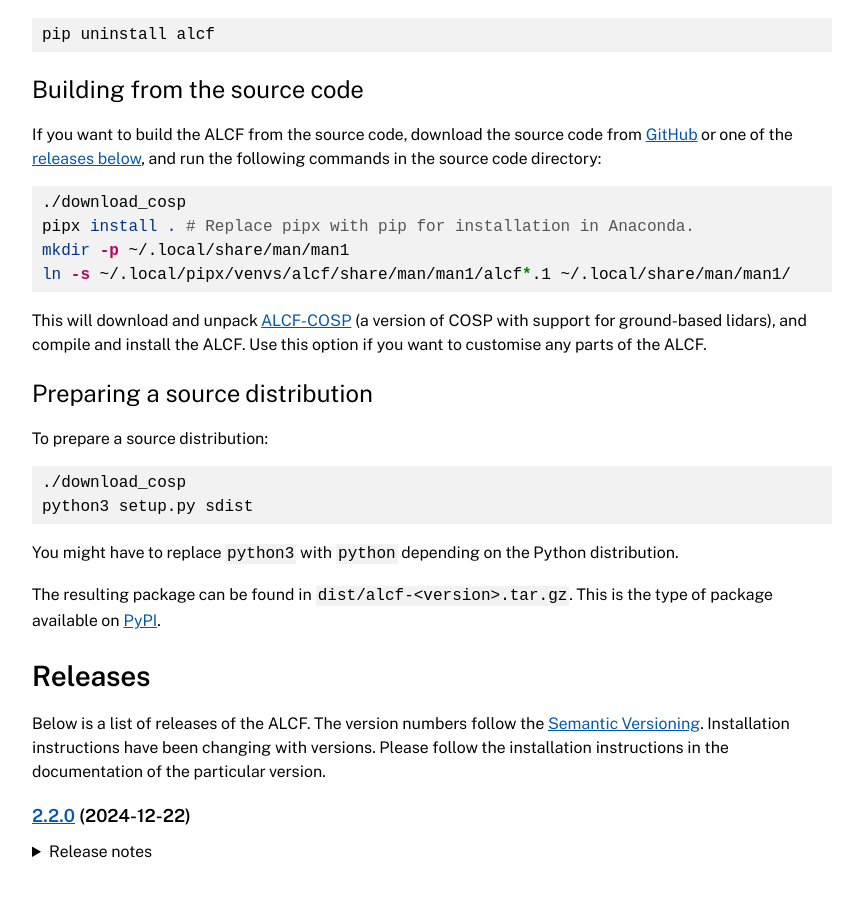
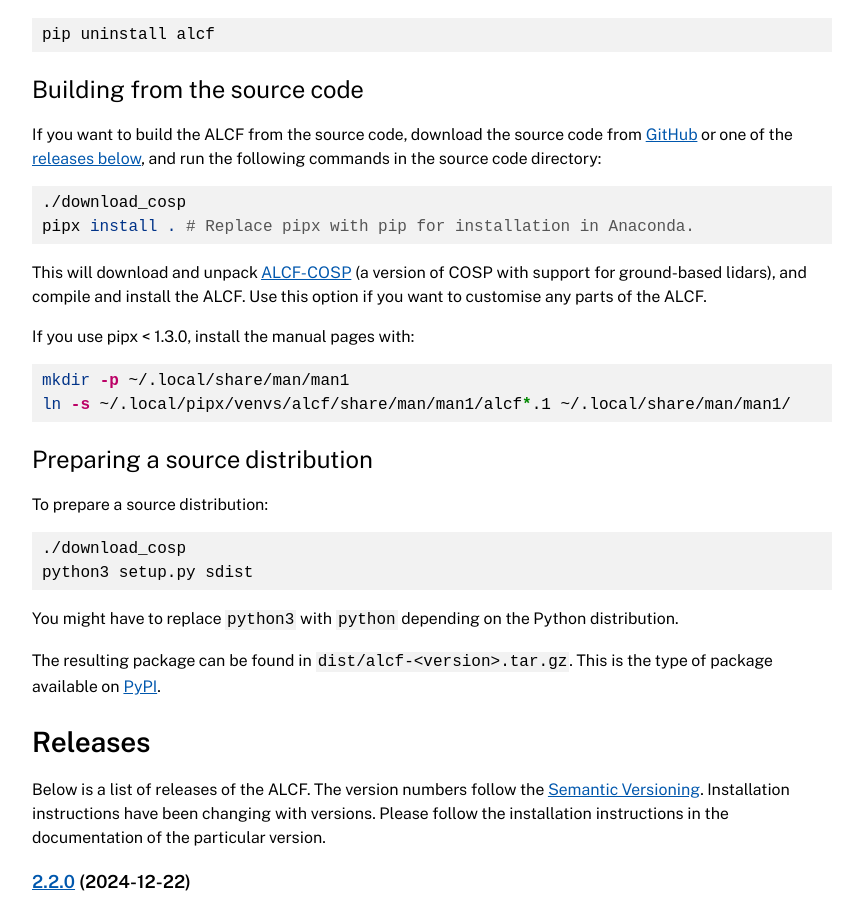
Before and after one commit to alcf-lidar/alcf, a Jekyll site: the page built from docs/installation/index.md, in a window 1280 px wide and 900 px high, scrolled down 4030 px. Shown: the whole window, without its empty margins (208-1071 px from the left). Built offline with Jekyll 4.4.1, drawn with Linux system fonts in a browser that asks for light colours.

Commit message:
docs: Improve installation instructions

````diff
--- a/docs/installation/index.md
+++ b/docs/installation/index.md
@@ -180,14 +180,19 @@ below](#releases), and run the following commands in the source code directory:
 ```sh
 ./download_cosp
 pipx install . # Replace pipx with pip for installation in Anaconda.
-mkdir -p ~/.local/share/man/man1
-ln -s ~/.local/pipx/venvs/alcf/share/man/man1/alcf*.1 ~/.local/share/man/man1/
 ```
 
 This will download and unpack [ALCF-COSP](https://github.com/alcf-lidar/alcf-cosp)
 (a version of COSP with support for ground-based lidars), and compile and
 install the ALCF. Use this option if you want to customise any parts of the
 ALCF.
+
+If you use pipx < 1.3.0, install the manual pages with:
+
+```sh
+mkdir -p ~/.local/share/man/man1
+ln -s ~/.local/pipx/venvs/alcf/share/man/man1/alcf*.1 ~/.local/share/man/man1/
+```
 
 ### Preparing a source distribution
 
````
